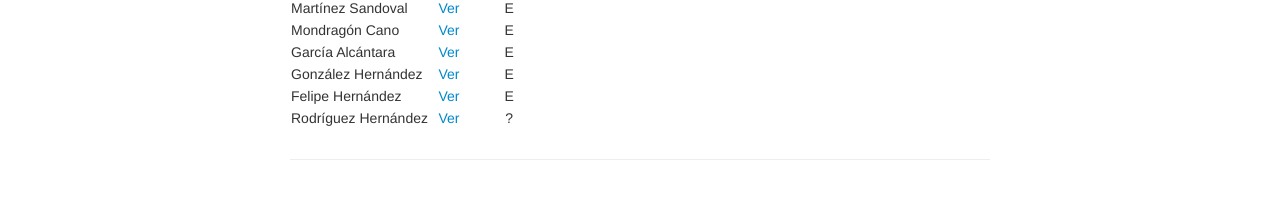
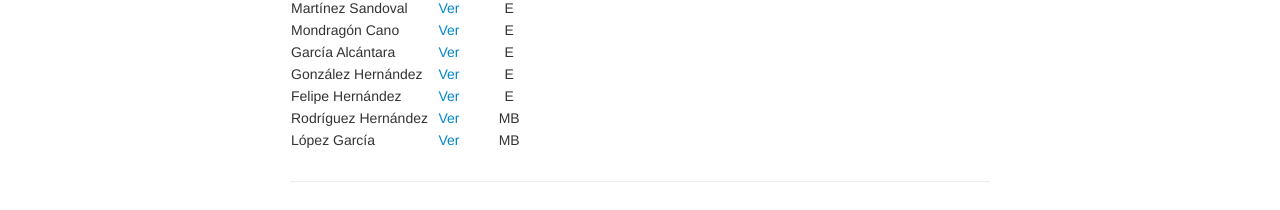
Before and after one commit to enriGarcia/enriGarcia.github.io, a Jekyll site: the page built from pages/teaching/ctrlDig.md, in a window 1280 px wide. Shown: the part 1574-1784 px from the top of the page. Built offline with Jekyll 4.4.1, drawn with Linux system fonts in a browser that asks for light colours.

Commit message:
webpage update

```diff
--- a/pages/teaching/ctrlDig.md
+++ b/pages/teaching/ctrlDig.md
@@ -68,7 +68,8 @@
 |García Alcántara             |[Ver           ](https://drive.google.com/file/d/1GGhGnB-AupLUsYf970cXYMYIvK5GZ_IZ/view?usp=sharing)| E |
 |González Hernández           |[Ver           ](https://drive.google.com/file/d/1fcDqOos125kE_9459nUbn8qtTgVtXDfI/view?usp=sharing)| E |
 |Felipe Hernández             |[Ver           ](https://drive.google.com/file/d/1g1PvKj6n4SA4Sl0XIGD5UKc_wsPjfiPt/view?usp=sharing)| E |
-|Rodríguez Hernández          |[Ver           ](https://drive.google.com/file/d/1pdQ5hheg5kOHlO2and6qBWLkcvRYYUlS/view?usp=sharing)| ? |
+|Rodríguez Hernández          |[Ver           ](https://drive.google.com/file/d/1pdQ5hheg5kOHlO2and6qBWLkcvRYYUlS/view?usp=sharing)| MB |
+|López García                 |[Ver           ](https://drive.google.com/file/d/1leaTiijZNlbCfak2MWfdKgzY2BOrNoII/view?usp=sharing)| MB |
 
 
 <!-- Note: this is how to write a comment in HTML. Everything in here won't show up on your webpage.-->
```
